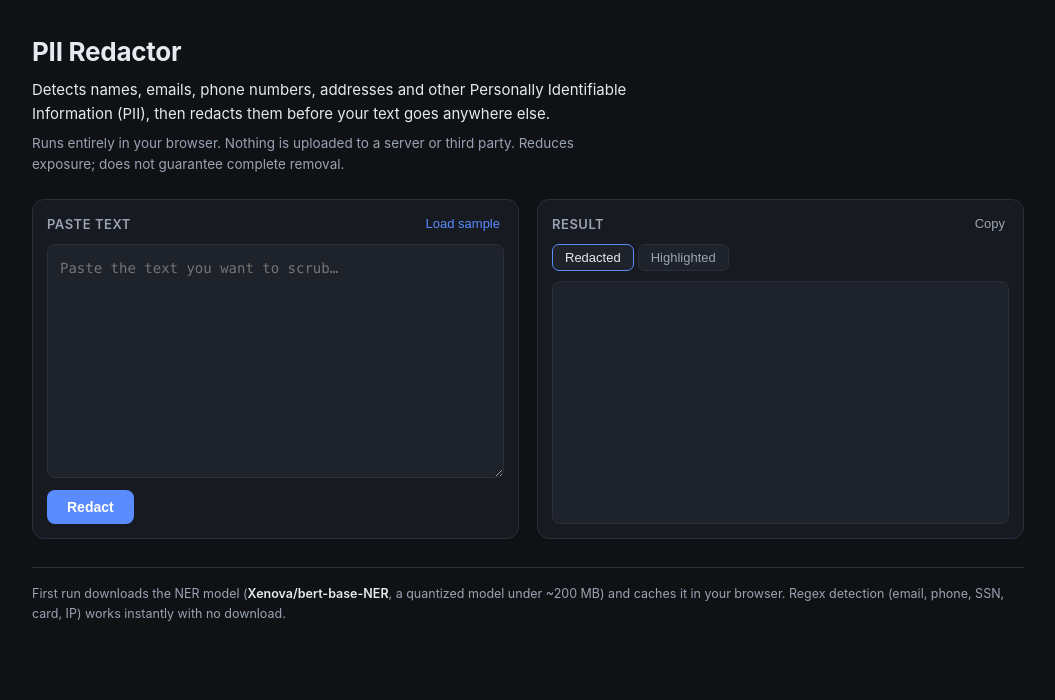
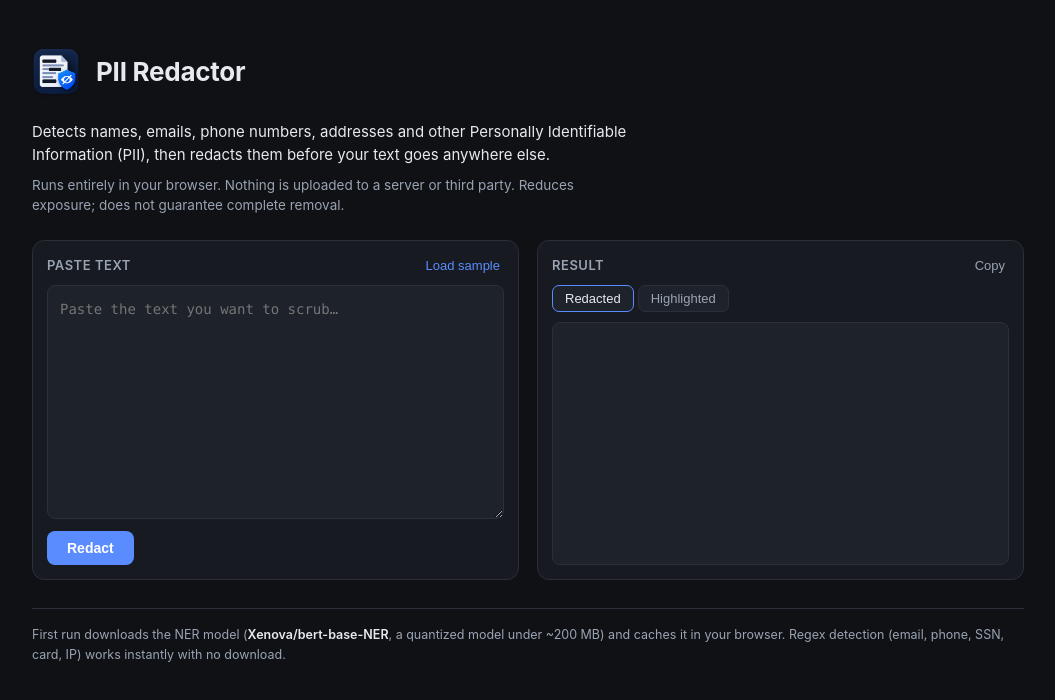
Before and after one commit to MystDexter/pii-redactor, a website built with Vite: page index.html in a window 1280 px wide. Shown: the whole page, without its empty margins (112-1167 px from the left). Built offline with nearby package versions, Linux system fonts and the light colour scheme.

Commit message:
Display logo

```diff
--- a/src/main.js
+++ b/src/main.js
@@ -1,4 +1,5 @@
 import "./style.css";
+import piiLogo from "./assets/pii_logo.png";
 import {
   CATEGORIES,
   detectRegex,
@@ -17,7 +18,10 @@ Server logs show a login from 192.168.1.34 last Tuesday.`;
 document.querySelector("#app").innerHTML = `
 <main class="wrap">
   <header class="head">
-    <h1>PII Redactor</h1>
+    <div class="brand">
+      <img class="logo" src="${piiLogo}" alt="PII Redactor logo" width="80" height="80" />
+      <h1>PII Redactor</h1>
+    </div>
     <p class="tagline">
       Detects names, emails, phone numbers, addresses and other Personally Identifiable Information (PII), then
       redacts them before your text goes anywhere else.
--- a/src/style.css
+++ b/src/style.css
@@ -40,8 +40,21 @@ body {
 }
 
 /* Header */
+.brand {
+  display: flex;
+  align-items: center;
+  margin-bottom: 8px;
+}
+.brand .logo {
+  width: 80px;
+  height: 80px;
+  flex-shrink: 0;
+  display: block;
+  border-radius: 12px;
+  margin-left: -16px;
+}
 .head h1 {
-  margin: 0 0 6px;
+  margin: 0;
   font-size: 26px;
   letter-spacing: -0.01em;
 }
```
